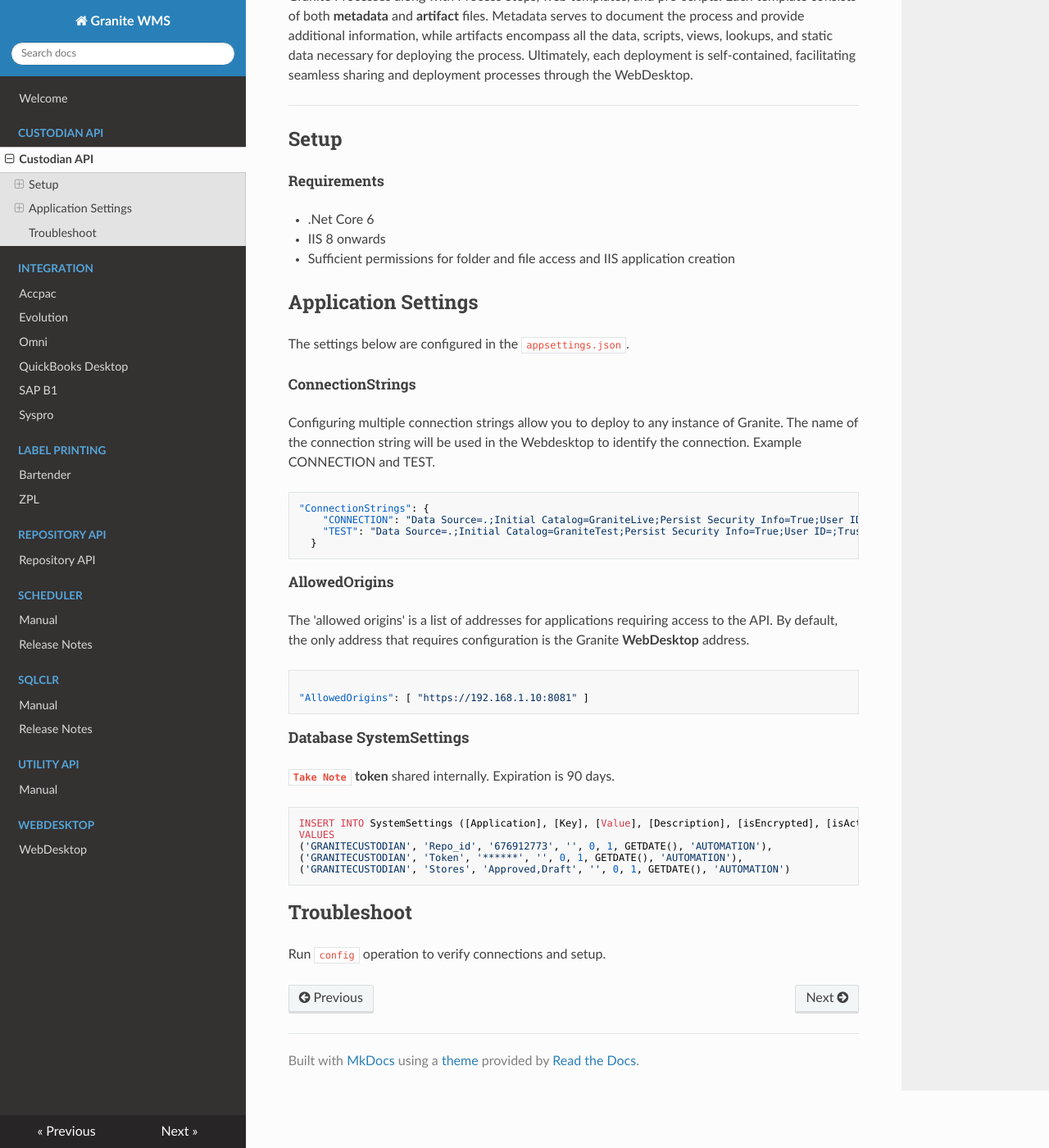
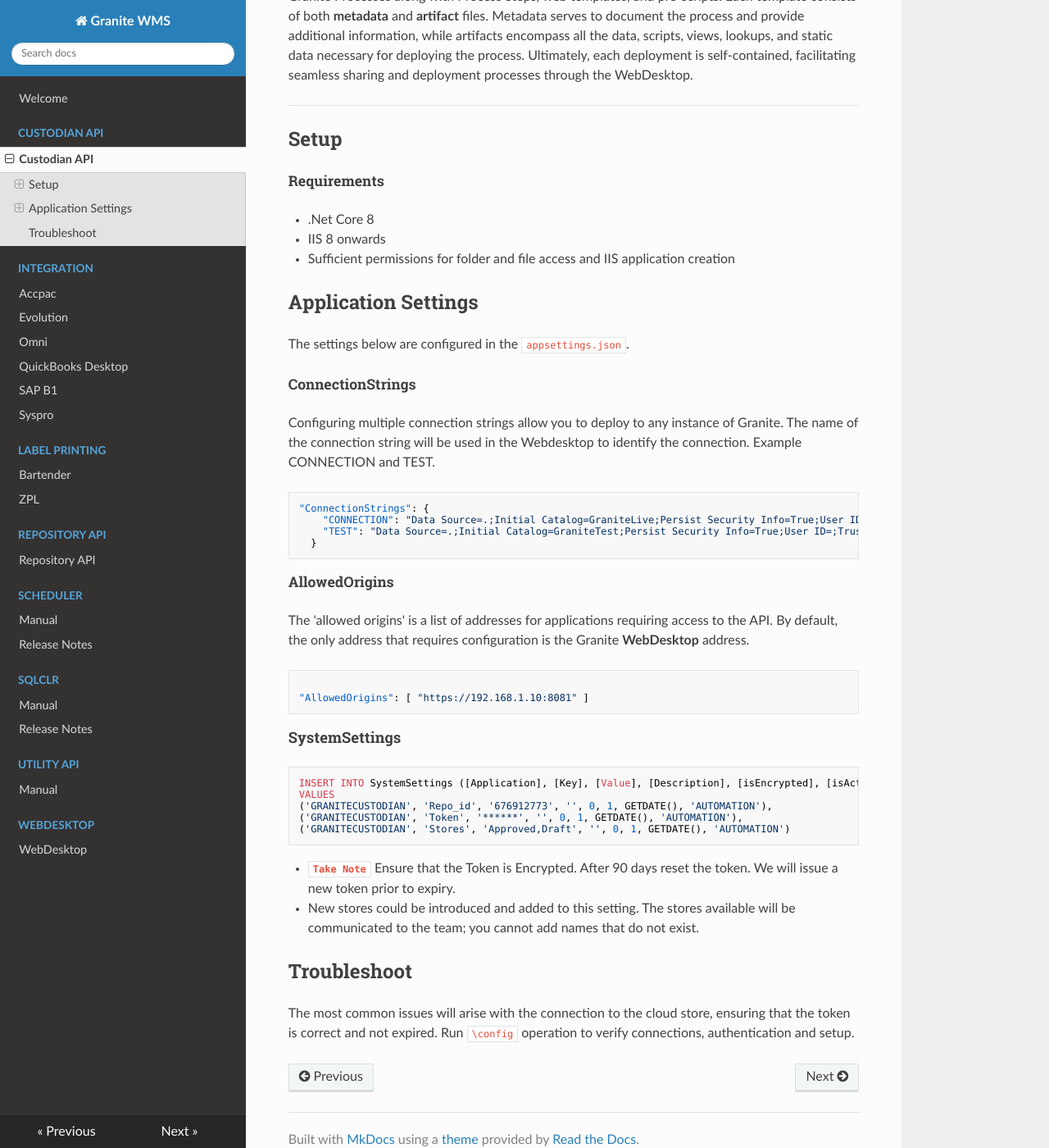
Before and after one commit to GraniteWMS/GraniteDocs, an MkDocs documentation site: the page built from docs/custodian-api/custodian-api-manual.md, in a window 1280 px wide and 1400 px high, scrolled down 438 px. Shown: the whole window at 82% size. Built offline with MkDocs 1.6.1, drawn with Linux system fonts in a browser that asks for light colours; nearby versions of some CDN libraries.

Commit message:
Update custodian-api-manual.md

````diff
--- a/docs/custodian-api/custodian-api-manual.md
+++ b/docs/custodian-api/custodian-api-manual.md
@@ -9,7 +9,7 @@
 
 ##### Requirements
 
-- .Net Core 6
+- .Net Core 8
 - IIS 8 onwards
 - Sufficient permissions for folder and file access and IIS application creation
 
@@ -38,9 +38,7 @@
 
 "AllowedOrigins": [ "https://192.168.1.10:8081" ]
 ```
-#### Database SystemSettings
-
-**`Take Note`** **token** shared internally. Expiration is 90 days.
+#### SystemSettings
 
 ```sql
 INSERT INTO SystemSettings ([Application], [Key], [Value], [Description], [isEncrypted], [isActive], AuditDate, AuditUser)
@@ -50,6 +48,11 @@
 ('GRANITECUSTODIAN', 'Stores', 'Approved,Draft', '', 0, 1, GETDATE(), 'AUTOMATION')
 ```
 
+- **`Take Note`** Ensure that the Token is Encrypted. After 90 days reset the token. We will issue a new token prior to expiry.
+- New stores could be introduced and added to this setting. The stores available will be communicated to the team; you cannot add names that do not exist.
+
+
 ## Troubleshoot
 
-Run `config` operation to verify connections and setup.
+The most common issues will arise with the connection to the cloud store, ensuring that the token is correct and not expired.
+Run `\config` operation to verify connections, authentication and setup.
````
